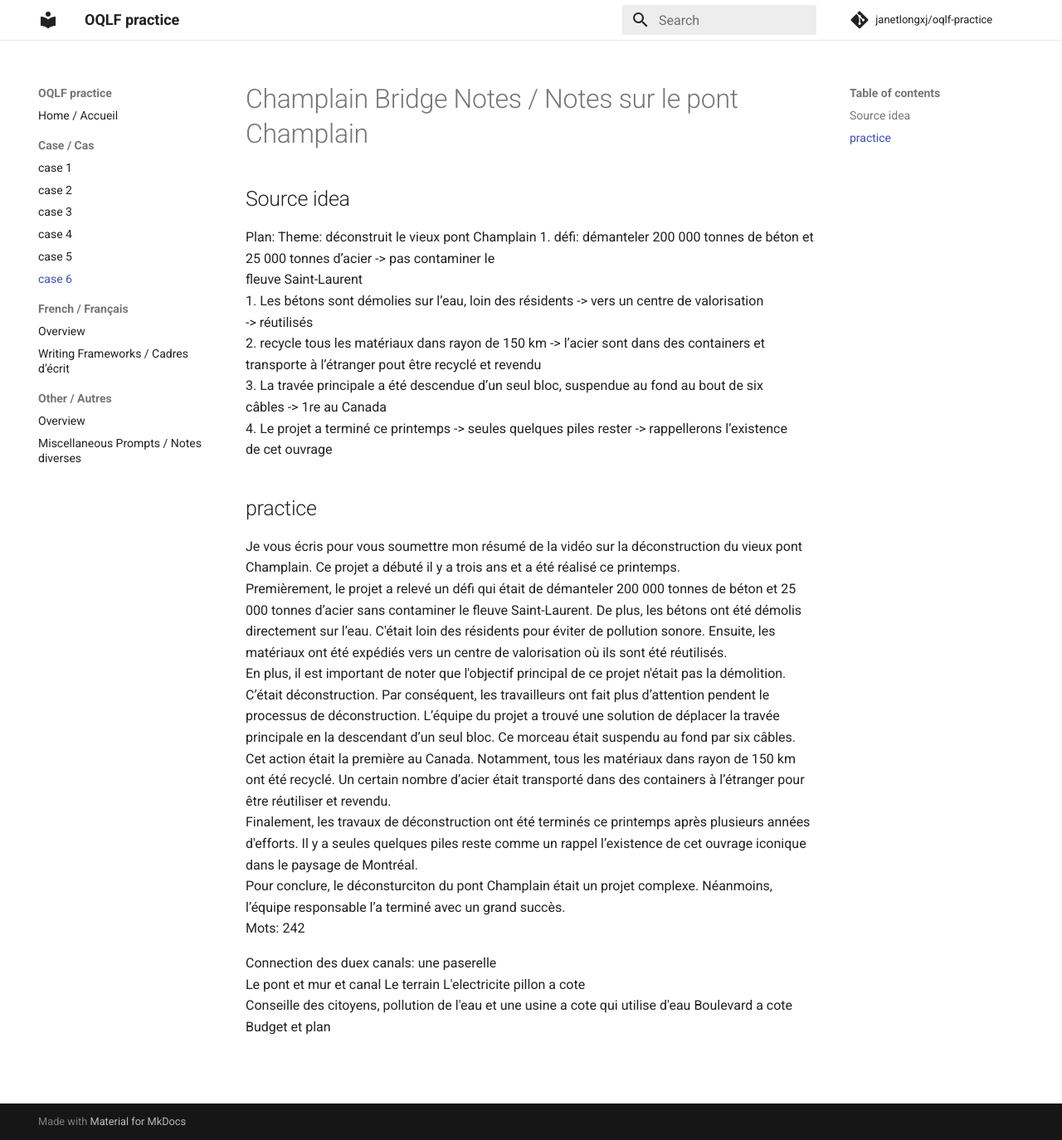
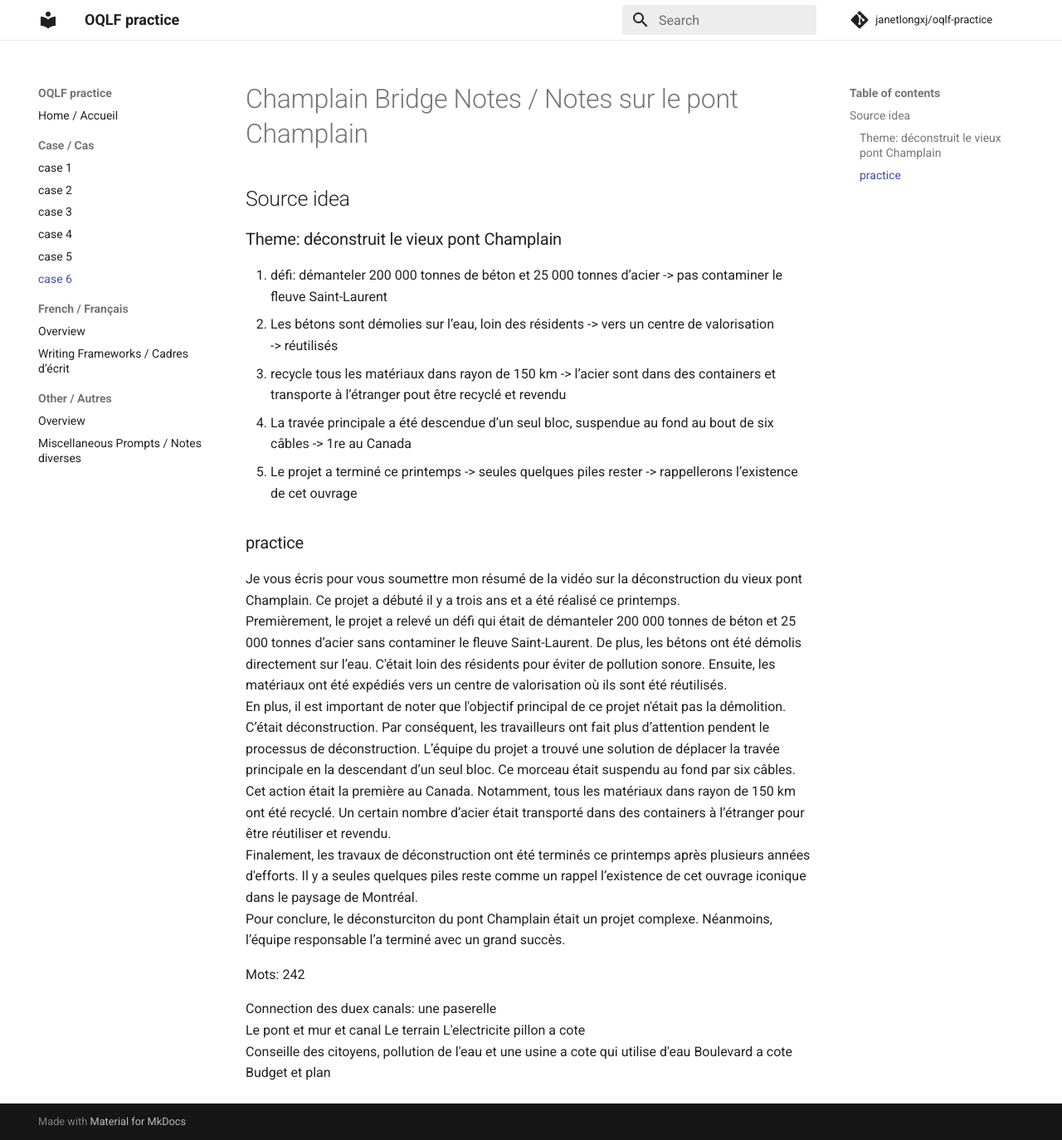
Before and after one commit to janetlongxj/oqlf-practice, an MkDocs documentation site: the page built from docs/case/champlain-bridge.md, in a window 1280 px wide and 1374 px high. Shown: the whole window at 83% size. Built offline with MkDocs 1.6.1 and Material for MkDocs 9.7.7, drawn with Linux system fonts in a browser that asks for light colours; comment, search, counter and statistics services are not loaded.

Commit message:
Add files via upload
new page added

```diff
--- a/docs/case/champlain-bridge.md
+++ b/docs/case/champlain-bridge.md
@@ -2,27 +2,28 @@
 
 ## Source idea
 
-Plan:
-Theme: déconstruit le vieux pont Champlain
+### Theme: déconstruit le vieux pont Champlain
+
 1. défi: démanteler 200 000 tonnes de béton et 25 000 tonnes d’acier -> pas contaminer le
 fleuve Saint-Laurent
 1. Les bétons sont démolies sur l’eau, loin des résidents -> vers un centre de valorisation
 -> réutilisés
-2. recycle tous les matériaux dans rayon de 150 km -> l’acier sont dans des containers et
+1. recycle tous les matériaux dans rayon de 150 km -> l’acier sont dans des containers et
 transporte à l’étranger pout être recyclé et revendu
-3. La travée principale a été descendue d’un seul bloc, suspendue au fond au bout de six
+1. La travée principale a été descendue d’un seul bloc, suspendue au fond au bout de six
 câbles -> 1re au Canada
-4. Le projet a terminé ce printemps -> seules quelques piles rester -> rappellerons l’existence
+1. Le projet a terminé ce printemps -> seules quelques piles rester -> rappellerons l’existence
 de cet ouvrage
 
 
-## practice
+### practice
 
 Je vous écris pour vous soumettre mon résumé de la vidéo sur la déconstruction du vieux pont Champlain. Ce projet a débuté il y a trois ans et a été réalisé ce printemps.
 Premièrement, le projet a relevé un défi qui était de démanteler 200 000 tonnes de béton et 25 000 tonnes d’acier sans contaminer le fleuve Saint-Laurent. De plus, les bétons ont été démolis directement sur l’eau. C'était loin des résidents pour éviter de pollution sonore. Ensuite, les matériaux ont été expédiés vers un centre de valorisation où ils sont été réutilisés.
 En plus, il est important de noter que l'objectif principal de ce projet n'était pas la démolition. C’était déconstruction. Par conséquent, les travailleurs ont fait plus d’attention pendent le processus de déconstruction. L’équipe du projet a trouvé une solution de déplacer la travée principale en la descendant d’un seul bloc. Ce morceau était suspendu au fond par six câbles. Cet action était la première au Canada. Notamment, tous les matériaux dans rayon de 150 km ont été recyclé. Un certain nombre d’acier était transporté dans des containers à l’étranger pour être réutiliser et revendu.
 Finalement, les travaux de déconstruction ont été terminés ce printemps après plusieurs années d'efforts. Il y a seules quelques piles reste comme un rappel l’existence de cet ouvrage iconique dans le paysage de Montréal.
 Pour conclure, le déconsturciton du pont Champlain était un projet complexe. Néanmoins, l’équipe responsable l’a terminé avec un grand succès.
+
 Mots: 242
 
 
```
Also changed, not shown: docs/case/eglise-rapport.md (added, +9 -0 lines), docs/case/electricity-import.md (+11 -3 lines), docs/case/footbridge-feasibility.md (+10 -0 lines), docs/french/writing-frameworks.md (line endings or trailing spaces), 1 other file.
